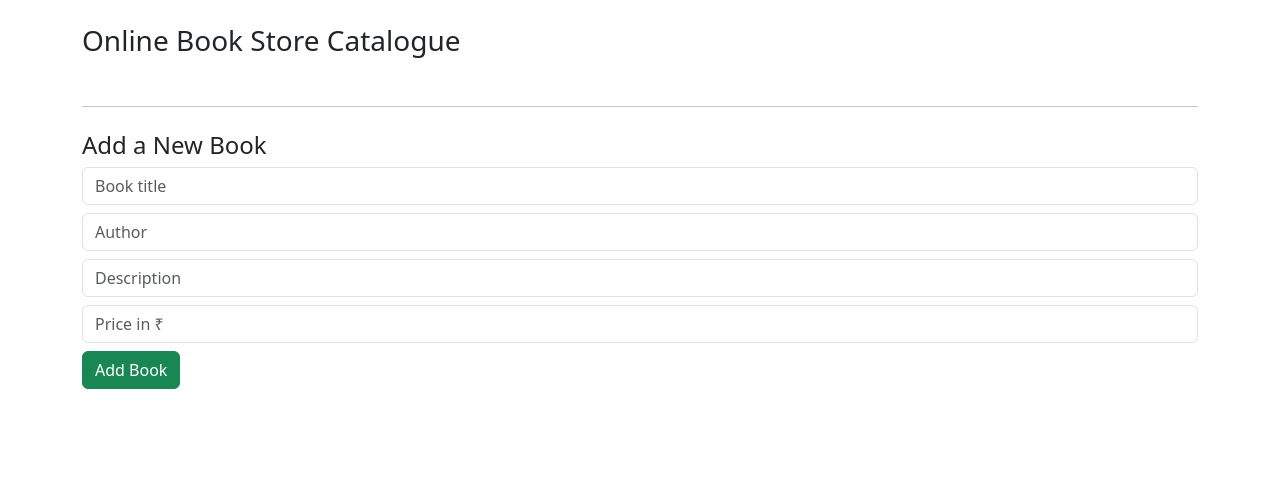
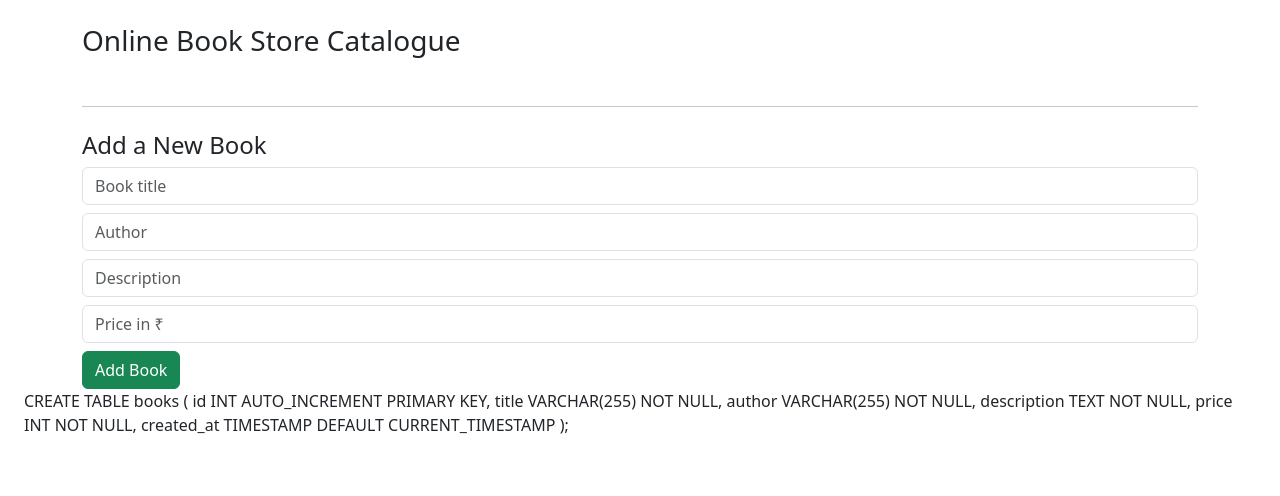
Before and after one commit to AdityaLad2004/wt-lab, a PHP site: page /catalogue.php in a window 1280 px wide. Shown: the top 496 px of the page. Run offline with PHP 8.4, Linux system fonts and the light colour scheme; data that the repository does not hold is empty.

Commit message:
Update catalogue.php

```diff
--- a/Book_Store_using_PHP_and_MySQL/Book_Store_using_PHP_and_MySQL/catalogue.php
+++ b/Book_Store_using_PHP_and_MySQL/Book_Store_using_PHP_and_MySQL/catalogue.php
@@ -56,3 +56,14 @@ $result = $conn->query("SELECT * FROM books");
   </div>
 </body>
 </html>
+
+
+
+CREATE TABLE books (
+    id INT AUTO_INCREMENT PRIMARY KEY,
+    title VARCHAR(255) NOT NULL,
+    author VARCHAR(255) NOT NULL,
+    description TEXT NOT NULL,
+    price INT NOT NULL,
+    created_at TIMESTAMP DEFAULT CURRENT_TIMESTAMP
+);
```
